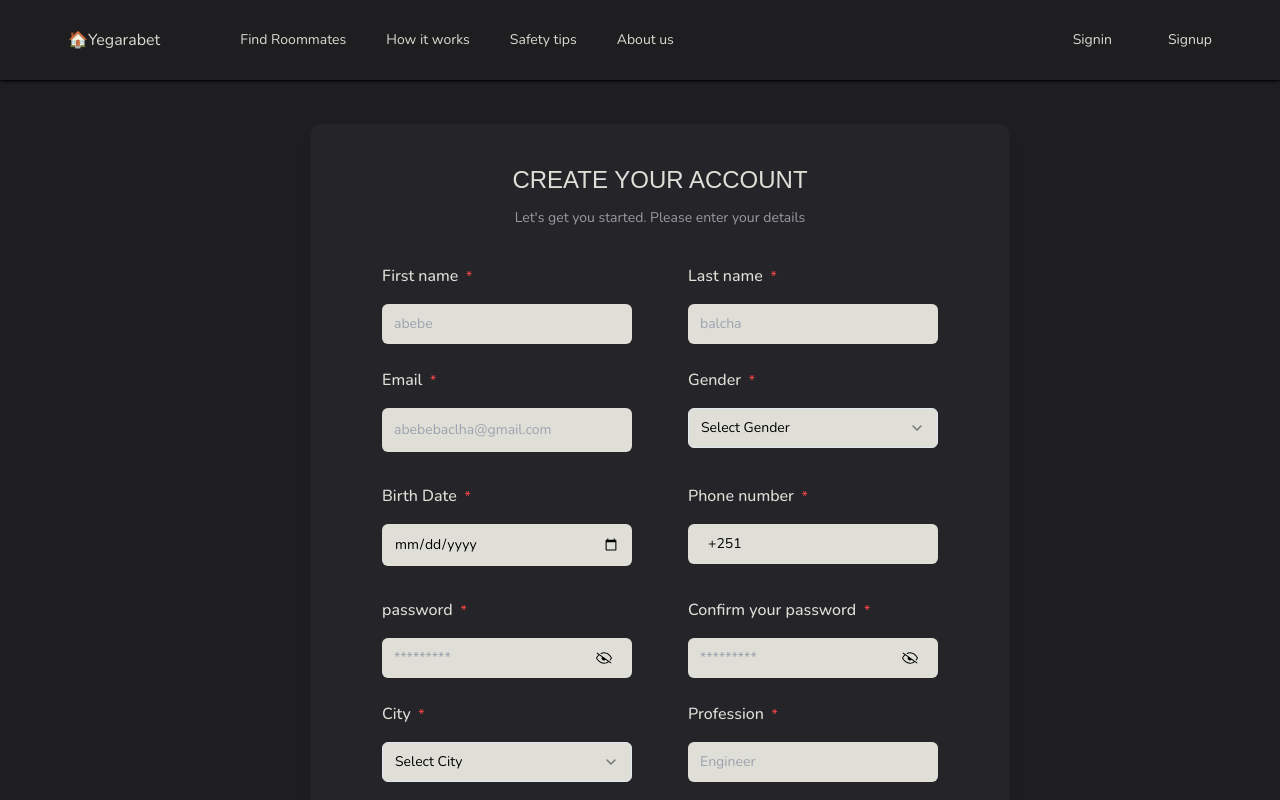
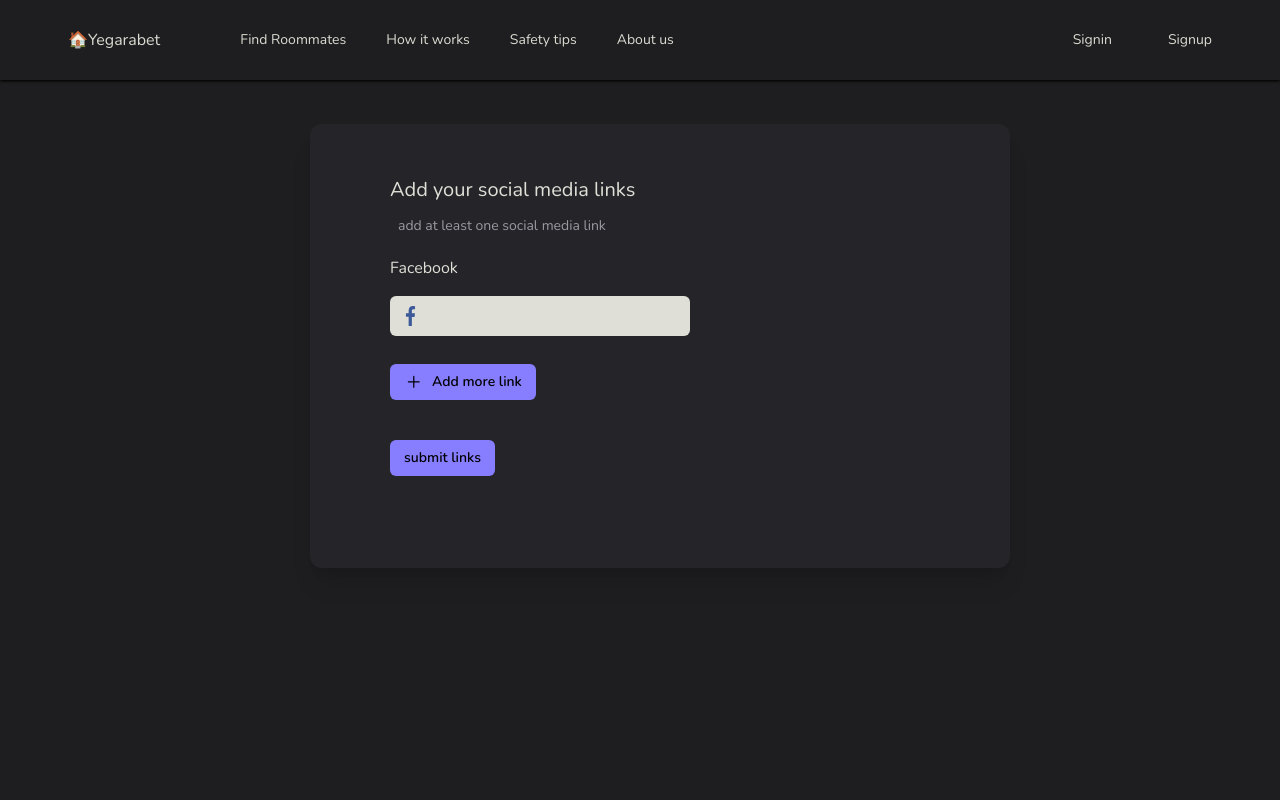
Before and after one commit to hariyebk/Yegarabet, a Next.js app: page /signup in a window 1280 px wide. Shown: the top 800 px of the page. Built offline with nearby package versions, Linux system fonts and the light colour scheme; some icons are missing.

Commit message:
adding social links

```diff
--- a/src/components/ProfilesCards.tsx
+++ b/src/components/ProfilesCards.tsx
@@ -6,7 +6,7 @@ import Telegram from "/public/telegram.svg"
 import Linkedln from "/public/linkedin.svg"
 import Facebook from  "/public/facebook.svg"
 import Snapchat from "/public/snapchat.svg"
-import Link from "next/link";
+import { useRouter } from "next/navigation";
 
 type LOGOS = {
     instagram: StaticImageData,
@@ -40,6 +40,14 @@ interface ProfileCardProps {
 }
 
 export default function ProfilesCards({firstName, socials, budget, image, age, sex, profession, numberofRoommates, residenceLocation} : ProfileCardProps) {
+
+    const {push} = useRouter()
+
+    function handleSocialClick(socialLink: string){
+        // TODO: Check if the user is authenticated first
+
+    }
+
     return (
         <section className="w-[305px] h-[300px] border border-slate-700 rounded-[7px] bg-card p-3 mt-2">
             <div className="flex items-center justify-between">
@@ -49,9 +57,9 @@ export default function ProfilesCards({firstName, socials, budget, image, age, s
                         {socials.length === 0 ? null : socials.map((social, index) => {
                             return (
                                 <div key={index}>
-                                    <Link href={social.link} target="_blank">
+                                    <button onClick={() => handleSocialClick(social.link)}>
                                         <Image src={logos[social.type]} alt="instagram-icon" width={20} height={20} className="mr-2 w-[20px] h-[20px] object-contain" />
-                                    </Link>
+                                    </button>
                                 </div>
                             )
                         })}
--- a/src/components/RoommateFilter.tsx
+++ b/src/components/RoommateFilter.tsx
@@ -27,7 +27,7 @@ export default function RoommateFilter() {
                 e.preventDefault()
                 handleSearch()
             }} className="w-[240px] h-[50px] px-3 py-2 flex items-center justify-between border border-slate-700 bg-card rounded-md">
-                <input type="text" defaultValue="Addis Ababa" onChange={(e) => setSearchInput(e.target.value)} className="border-none bg-card w-[200px] p-2 text-sm text-primary focus-visible:outline-none"  />
+                <input type="text" placeholder="search by city" onChange={(e) => setSearchInput(e.target.value)} className="border-none bg-card w-[200px] p-2 text-sm text-primary focus-visible:outline-none"  />
                 <button type="button" onClick={handleSearch} className="mr-3">
                     <CiSearch className="w-5 h-5 text-primary" />
                 </button>
--- /dev/null
+++ b/src/components/forms/SecondStepRegistration.tsx
@@ -0,0 +1,80 @@
+'use client'
+
+import { SOCIALS } from "@/constants"
+import { useEffect, useState } from "react"
+import Instagram from "/public/instagram.svg"
+import Telegram from "/public/telegram.svg"
+import Facebook from  "/public/facebook.svg"
+import { GoPlus } from "react-icons/go";
+import SocialLink from "../small-peices/SocialLink"
+import { IoCloseCircleOutline } from "react-icons/io5";
+
+
+
+export default function SecondStepRegistration() {
+
+    const [facebookValue, setFacebookValue] = useState<{type: string, link: string} | null>(null)
+    const [instagramValue, setInstagramValue] = useState<{type: string, link: string} | null>(null)
+    const [telegramValue, setTelegramValue] = useState<{type: string, link: string} | null>(null)
+    const [currentLink, setCurrentLink] = useState<number>(1)
+    const [showLinks, setShowLinks] = useState<number[]>([SOCIALS.facebook])
+    const [isLoading, setIsLOading] = useState<boolean>(false)
+    let allSocialLinks: {type: string, link: string}[] = []
+    if(facebookValue){
+        allSocialLinks = [...allSocialLinks, facebookValue]
+    }
+    if(instagramValue){
+        allSocialLinks = [...allSocialLinks, instagramValue]
+    }
+    if(telegramValue){
+        allSocialLinks = [...allSocialLinks, telegramValue]
+    }
+
+
+    useEffect(() => {
+        if(!showLinks.includes(currentLink)){
+            setShowLinks((links) => [...links, currentLink])
+        }
+    }, [currentLink])
+
+    function handleHideLink(link: number, setValue: React.Dispatch<React.SetStateAction<{type: string, link: string} | null>>){
+        setCurrentLink((value) => value - 1)
+        const tempLinkList = showLinks.filter((value) => value !== link)
+        setShowLinks(tempLinkList)
+        setValue(null)
+    }
+
+    function handleSubmit(){
+        console.log(allSocialLinks)
+    }
+
+    return (
+        <section className="flex flex-col flex-1 items-start px-20 py-3">
+            <h3 className="text-xl text-primary"> Add your social media links </h3>
+            <p  className="text-sm text-secondary mt-3 pl-2"> add at least one social media link </p>
+            <div className="flex flex-col items-start gap-5 mt-5">
+                { showLinks.includes(SOCIALS.facebook) && <SocialLink image={Facebook} alt="facebook" isLoading={isLoading} setValue={setFacebookValue} />
+                }
+                {showLinks.includes(SOCIALS.instagram) && <div className="flex items-center gap-6">
+                    <SocialLink image={Instagram} alt="instagram" isLoading={isLoading} setValue={setInstagramValue} />
+                    <button onClick={() => handleHideLink(SOCIALS.instagram, setInstagramValue)} className="pt-10">
+                        <IoCloseCircleOutline className="w-7 h-7 text-red-500" />
+                    </button>
+                </div>}
+                {showLinks.includes(SOCIALS.telegram) && <div className="flex items-center gap-6">
+                    <SocialLink image={Telegram} alt="telegram" isLoading={isLoading} setValue={setTelegramValue} />
+                    <button onClick={() => handleHideLink(SOCIALS.telegram, setTelegramValue)} className="pt-10">
+                        <IoCloseCircleOutline className="w-7 h-7 text-red-500" />
+                    </button>
+                </div>}
+            </div>
+            { !showLinks.includes(SOCIALS.telegram) && <button onClick={() => setCurrentLink((link) => link + 1)} className="mt-7 flex items-center gap-2 bg-button px-3.5 py-2 rounded-md text-sm text-black focus-visible:outline-none border-none font-semibold">
+                <GoPlus className="w-5 h-5 text-black" />
+                <p> Add more link </p>
+            </button>}
+            <button onClick={handleSubmit} className="mt-10 bg-button px-3.5 py-2 rounded-md text-sm text-black focus-visible:outline-none border-none font-semibold">
+                submit links
+            </button>
+        </section>
+    )
+}
--- a/src/components/forms/SignupForm.tsx
+++ b/src/components/forms/SignupForm.tsx
@@ -10,13 +10,14 @@ import Link from "next/link"
 import { Select, SelectTrigger, SelectItem, SelectValue, SelectContent } from "../ui/select"
 import { GoEye, GoEyeClosed } from "react-icons/go"
 import { cities } from "@/constants"
+import SecondStepRegistration from "./SecondStepRegistration"
 
 
 
 export default function SignupForm() {
 
     const [isLoading, setIsLoading] = useState<boolean>(false)
-    const [currentState, setCurrentState] = useState<number>(1)
+    const [secondStep, setSecondStep] = useState<boolean>(true)
     const [showPassword, setShowPassword] = useState<boolean>(false)
     const [confirmShowPassword, setConfirmShowPassword] = useState<boolean>(false)
 
@@ -70,14 +71,9 @@ export default function SignupForm() {
         </header>
         <div className="flex items-center justify-center">
         <div className="mt-7 w-[700px] max-sm:w-[350px] h-auto bg-card shadow-xl max-md:rounded-lg rounded-xl pt-10 pb-20">
-            <div className="flex flex-col flex-1 items-center">
+            {!secondStep && <div className="flex flex-col flex-1 items-center">
                 <h3 className="text-2xl max-md:text-xl text-primary font-palanquin uppercase"> Create your Account </h3>
                 <p className="text-sm text-secondary mt-3 mb-2"> Let's get you started. Please enter your details </p>
-                {currentState > 1 && <div className="mt-4 w-full flex items-start justify-start">
-                    <button onClick={() => setCurrentState((state) => state - 1)}>
-                        <p className="text-button font-semibold"> Go Back </p>
-                    </button>
-                </div>}
                 <Form {...form}>
                     <form onSubmit={form.handleSubmit(onSubmit)} className="flex flex-col items-center gap-2 mt-7">
                         <div className="createAccountFormContainer">
@@ -302,13 +298,14 @@ export default function SignupForm() {
                             </FormItem>
                             )} />
                         </div>
-                        <div className="text-sm text-primary mt-6 mb-2"> Already have an account ? <Link href="/signin" className="text-button font-semibold"> Signin </Link> </div>
+                        <div className="text-sm text-primary mt-6 mb-2"> Already have an account ? <Link href="/signin" className="text-button font-semibold ml-2"> Signin </Link> </div>
                         <button type="submit" className="bg-button w-full mt-3 h-auto px-4 py-2 rounded-md text-black font-semibold focus-visible:outline-none border-none">
                             Next
                         </button>
                     </form>
                 </Form>
-            </div>
+            </div>}
+            {secondStep && <SecondStepRegistration />}
         </div>
         </div>
     </section>
--- /dev/null
+++ b/src/components/small-peices/SocialLink.tsx
@@ -0,0 +1,21 @@
+import Image, { StaticImageData } from "next/image"
+
+interface Props {
+    image: StaticImageData,
+    alt: string,
+    isLoading: boolean,
+    setValue: React.Dispatch<React.SetStateAction<{type: string, link: string} | null>>
+}
+
+export default function SocialLink({image, alt, isLoading, setValue} : Props) {
+
+    return (
+        <section className="flex flex-col items-start gap-4">
+            <p className="text-base text-primary"> {alt.at(0)?.toUpperCase() + alt.slice(1)} </p>
+            <div className="flex items-center gap-4 max-sm:w-[200px] sm:w-[250px] md:w-[300px] text-black text-sm px-3 py-2.5 rounded-md bg-primary focus-visible:outline-none focus-visible:ring-white">
+                <Image src={image} alt={`${alt}-logo`} width={20} height={20} className="w-[20px] h-[20px]"  />
+                <input type="text" disabled={isLoading} onChange={(e) => setValue({type: alt, link: e.target.value})}  className="max-sm:w-[180px] sm:w-[230px] md:w-[280px] bg-inherit border-none focus-visible:outline-none" />
+            </div>
+        </section>
+    )
+}
--- a/src/constants/index.ts
+++ b/src/constants/index.ts
@@ -8,6 +8,7 @@ import harar from "/public/cities/harar.jpg"
 import arbaminch from "/public/cities/arbaminch.jpg"
 import gonder from "/public/cities/gonder.jpg"
 import jimma from "/public/cities/jimma.jpg"
+
 
 export const Nav_Links = [
     {
@@ -161,3 +162,15 @@ export const cities = [
     "Arba minch",
     "Hosana"
 ]
+
+type SOCIALS_TYPE = {
+    facebook: number,
+    instagram: number,
+    telegram: number
+} & { [key: string]: number }
+
+export const SOCIALS : SOCIALS_TYPE = {
+    facebook: 1,
+    instagram: 2,
+    telegram: 3,
+}
```
